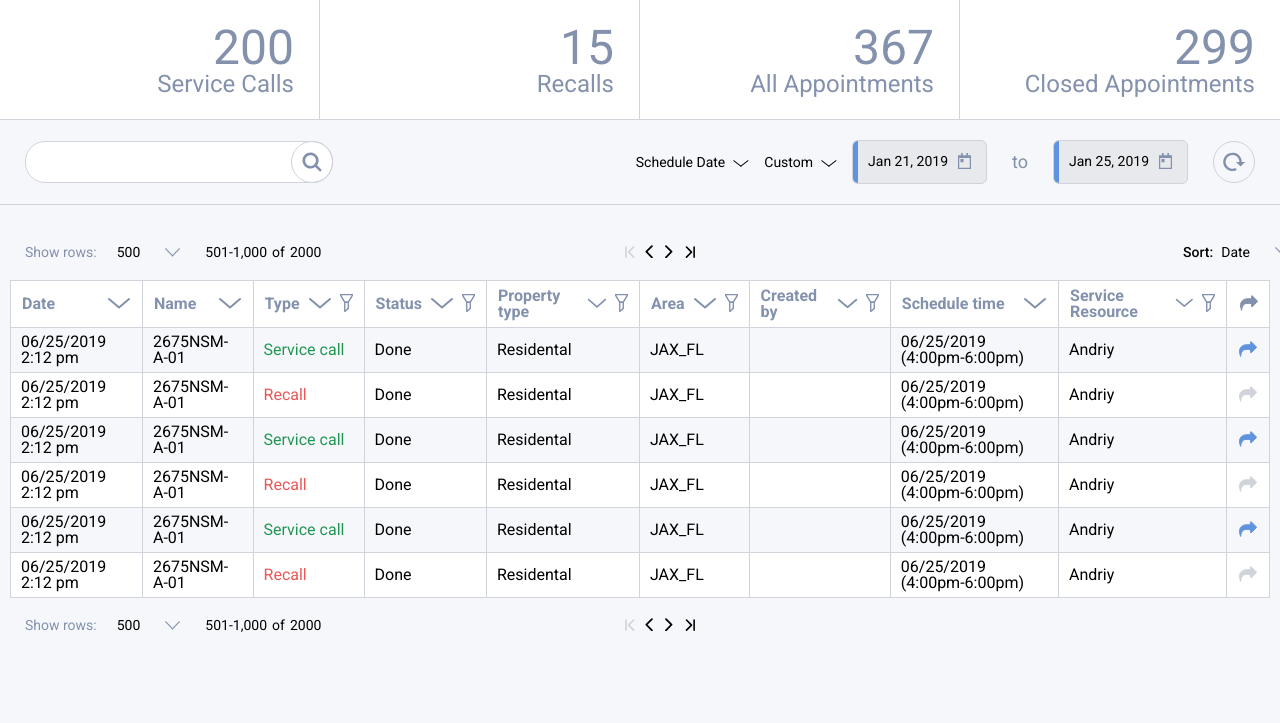
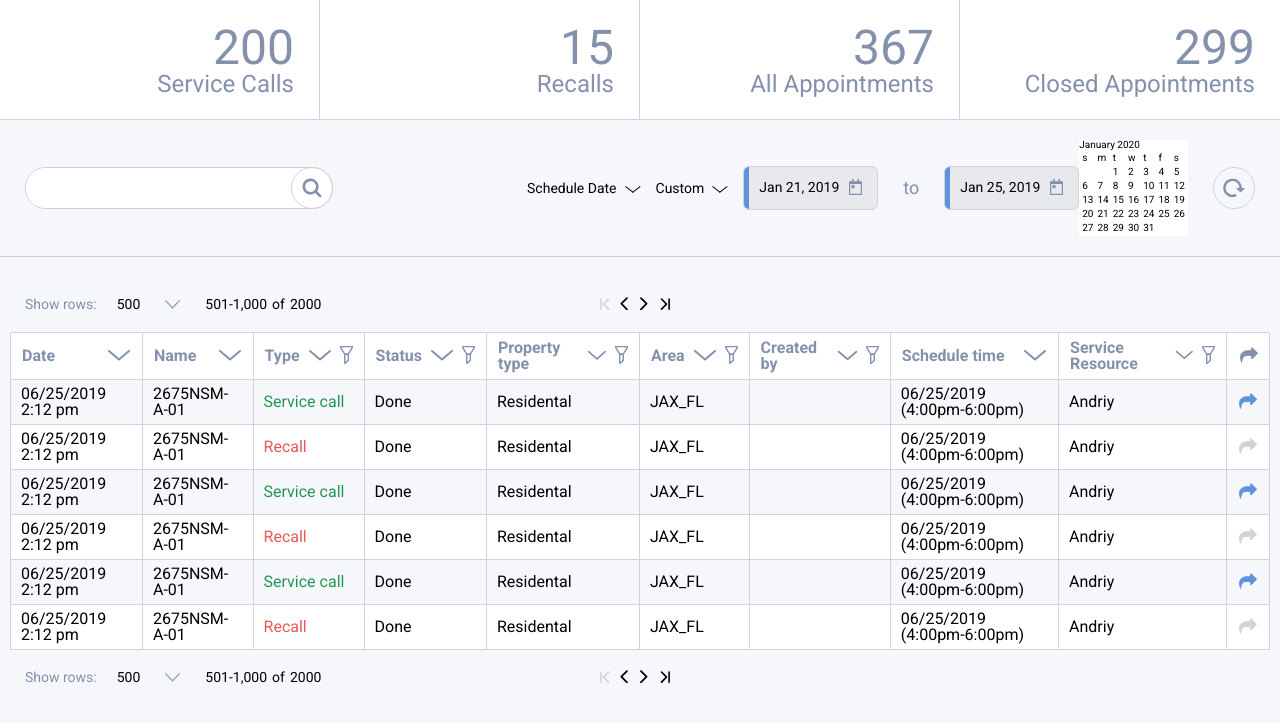
Before and after one commit to bzrov/bzrov.github.io, a PHP site: page / in a window 1280 px wide. Shown: the top 723 px of the page. Run offline with PHP 8.4, Linux system fonts and the light colour scheme.

Commit message:
upd appointments

```diff
--- a/appointments/css/main.css
+++ b/appointments/css/main.css
@@ -310,12 +311,14 @@ input {
 
 .controls__search {
   position: relative;
-  width: 100%; }
+  width: 100%;
+  cursor: pointer; }
 
 .search-field {
   width: 100%;
   height: 100%;
   min-height: 42px;
+  padding: 5px 50px 5px 20px;
   border-radius: 20px;
   border: 1px solid #D0D3DA; }
 
@@ -412,6 +416,9 @@ input {
   padding-right: 10px;
   font-size: 1.4em; }
 
+.calendar {
+  background-color: #ffffff; }
+
 .controls-mobile__item {
   display: none;
   -webkit-box-align: center;
@@ -428,8 +435,7 @@ input {
 .table-navigation {
   position: relative;
   width: 100%;
-  min-height: 15px;
-  margin: 0 25px; }
+  min-height: 15px; }
 
 .table-navigation__content {
   display: -webkit-box;
@@ -442,7 +448,7 @@ input {
           align-items: center;
   position: absolute;
   top: 0;
-  left: 0;
+  left: 25px;
   z-index: 1;
   font-size: 1.4em; }
 
@@ -746,16 +752,14 @@ input {
   padding-left: 8px; }
 
 .table-navigation-mobile__sort {
+  display: none;
   position: absolute;
   right: 15px;
-  display: -webkit-box;
-  display: -webkit-flex;
-  display: -ms-flexbox;
-  display: flex;
   -webkit-box-align: center;
   -webkit-align-items: center;
       -ms-flex-align: center;
-          align-items: center; }
+          align-items: center;
+  cursor: pointer; }
 
 .table-navigation-mobile__sort-label, .table-navigation-mobile__sort-text {
   font-size: 1.4em; }
--- a/appointments/index.html
+++ b/appointments/index.html
@@ -135,8 +135,67 @@
 				</div>
 				<div class="controls__date-picker-calendar calendar">
 					<div class="calendar__month">
+						<span>January 2020</span>
+					</div>
+					<div class="calendar__controlls">
 
 					</div>
+					<table class="calendar__table">
+						<tr class="calendar-table__row-week">
+							<td class="calendar-table__cell">s</td>
+							<td class="calendar-table__cell">m</td>
+							<td class="calendar-table__cell">t</td>
+							<td class="calendar-table__cell">w</td>
+							<td class="calendar-table__cell">t</td>
+							<td class="calendar-table__cell">f</td>
+							<td class="calendar-table__cell">s</td>
+						</tr>
+						<tr class="calendar-table__row-days">
+							<td class="calendar-table__cell calendar-table__cell-day"></td>
+							<td class="calendar-table__cell calendar-table__cell-day"></td>
+							<td class="calendar-table__cell calendar-table__cell-day">1</td>
+							<td class="calendar-table__cell calendar-table__cell-day">2</td>
+							<td class="calendar-table__cell calendar-table__cell-day">3</td>
+							<td class="calendar-table__cell calendar-table__cell-day">4</td>
+							<td class="calendar-table__cell calendar-table__cell-day">5</td>
+						</tr>
+						<tr class="calendar-table__row-days">
+							<td class="calendar-table__cell calendar-table__cell-day">6</td>
+							<td class="calendar-table__cell calendar-table__cell-day">7</td>
+							<td class="calendar-table__cell calendar-table__cell-day">8</td>
+							<td class="calendar-table__cell calendar-table__cell-day">9</td>
+							<td class="calendar-table__cell calendar-table__cell-day">10</td>
+							<td class="calendar-table__cell calendar-table__cell-day">11</td>
+							<td class="calendar-table__cell calendar-table__cell-day">12</td>
+						</tr>
+						<tr class="calendar-table__row-days">
+							<td class="calendar-table__cell calendar-table__cell-day">13</td>
+							<td class="calendar-table__cell calendar-table__cell-day">14</td>
+							<td class="calendar-table__cell calendar-table__cell-day">15</td>
+							<td class="calendar-table__cell calendar-table__cell-day">16</td>
+							<td class="calendar-table__cell calendar-table__cell-day">17</td>
+							<td class="calendar-table__cell calendar-table__cell-day">18</td>
+							<td class="calendar-table__cell calendar-table__cell-day">19</td>
+						</tr>
+						<tr class="calendar-table__row-days">
+							<td class="calendar-table__cell calendar-table__cell-day">20</td>
+							<td class="calendar-table__cell calendar-table__cell-day">21</td>
+							<td class="calendar-table__cell calendar-table__cell-day">22</td>
+							<td class="calendar-table__cell calendar-table__cell-day">23</td>
+							<td class="calendar-table__cell calendar-table__cell-day">24</td>
+							<td class="calendar-table__cell calendar-table__cell-day">25</td>
+							<td class="calendar-table__cell calendar-table__cell-day">26</td>
+						</tr>
+						<tr class="calendar-table__row-days">
+							<td class="calendar-table__cell calendar-table__cell-day">27</td>
+							<td class="calendar-table__cell calendar-table__cell-day">28</td>
+							<td class="calendar-table__cell calendar-table__cell-day">29</td>
+							<td class="calendar-table__cell calendar-table__cell-day">30</td>
+							<td class="calendar-table__cell calendar-table__cell-day">31</td>
+							<td class="calendar-table__cell calendar-table__cell-day"></td>
+							<td class="calendar-table__cell calendar-table__cell-day"></td>
+						</tr>
+					</table>
 				</div>
 			</div>
 			<div class="controls__reload reload">
@@ -233,8 +292,39 @@
 					<rect width="10.9063" height="1.17402" rx="0.587009" transform="matrix(-0.692167 0.721737 -0.49674 -0.8679 15 1.76892)" fill="#8391AD"/>
 				</svg>
 			</div>
-			<ul class="table-navigation-mobile__sort-list drop-list">
-
+			<ul class="table-navigation-mobile__sort-list sort-list drop-list">
+				<li class="drop-list__item sort-list__item selected">Date</li>
+				<li class="drop-list__item sort-list__item">Name</li>
+				<li class="drop-list__item sort-list__item">Type</li>
+				<li class="drop-list__item sort-list__item">Status</li>
+				<li class="drop-list__item sort-list__item">Property type</li>
+				<li class="drop-list__item sort-list__item">Area</li>
+				<li class="drop-list__item sort-list__item">Created by</li>
+				<li class="drop-list__item sort-list__item">Sсhedule time</li>
+				<li class="drop-list__item sort-list__item">Service Resource</li>
+				<li class="sort-list__sort-settings sort-settings">
+					<label class="sort-list__sort-settings-item sort-list__sort-settings-item_descending">
+						<svg width="15" height="10" viewBox="0 0 15 10" fill="none" xmlns="http://www.w3.org/2000/svg">
+							<rect width="10.9101" height="1.17367" rx="0.586834" transform="matrix(0.691321 0.722548 -0.497618 0.867396 0.584045 0.755127)" fill="#8391AD"></rect>
+							<rect width="10.9063" height="1.17402" rx="0.587009" transform="matrix(-0.692167 0.721737 -0.49674 -0.8679 15 1.76892)" fill="#8391AD"></rect>
+						</svg>
+						<input class="sort-list__sort-settings-checkbox" type="radio" checked="checked" name="radio">
+						<span class="sort-list__sort-settings-сheckmark" class="sort-list__sort-settings-сheckmark"></span>
+					</label>
+					<label class="sort-list__sort-settings-item sort-list__sort-settings-item_ascending">
+						<svg width="15" height="10" viewBox="0 0 15 10" fill="none" xmlns="http://www.w3.org/2000/svg">
+							<rect width="10.9101" height="1.17367" rx="0.586834" transform="matrix(0.691321 0.722548 -0.497618 0.867396 0.584045 0.755127)" fill="#8391AD"></rect>
+							<rect width="10.9063" height="1.17402" rx="0.587009" transform="matrix(-0.692167 0.721737 -0.49674 -0.8679 15 1.76892)" fill="#8391AD"></rect>
+						</svg>
+						<input class="sort-list__sort-settings-checkbox" type="radio" name="radio">
+						<span class="sort-list__sort-settings-сheckmark"></span>
+					</label>
+				</li>
+				<li class="sort-list__sort-btn-wrapper">
+					<button class="sort-list__sort-btn">
+						Sort
+					</button>
+				</li>
 			</ul>
 		</div>
 	</section>
@@ -290,7 +380,7 @@
 							<ul class="table__filter-list drop-list">
 								<li class="drop-list__item table__filter-item ">
 									<label class="filter-item">All
-										<input class="filter-item__checkbox" type="checkbox">
+										<input class="filter-item__checkbox filter-item__checkbox_all" type="checkbox">
 										<span class="filter-item__checkmark"></span>
 									</label>
 								</li>
--- a/appointments/js/main.js
+++ b/appointments/js/main.js
@@ -27,9 +27,15 @@ const
     tableFilterBtn = document.querySelector('.table__filter-btn')
     tableFilterList = document.querySelector('.table__filter-list')
 
+
+    tableMobileSort = document.querySelector('.table-navigation-mobile__sort')
+    tableMobileSortList = document.querySelector('.table-navigation-mobile__sort-list')
+    tableMobileSortItems = document.querySelectorAll('.sort-list__item')
+    tableMobileSortText = document.querySelector('.table-navigation-mobile__sort-text')
+
+
     //DATE VIEW HANDLERS
     dateView.addEventListener('click', function() {
-        console.log('test')
         if (!dateView.classList.contains('open')) {
             dateView.classList.add('open');
             dateViewList.classList.add('visible');
@@ -51,6 +57,7 @@ const
           dateViewText.textContent = itemText;
         });
       }
+
     //DATE PERIOD HANDLERS
     datePeriod.addEventListener('click', function() {
         if (!datePeriod.classList.contains('open')) {
@@ -74,6 +81,7 @@ const
           datePeriodText.textContent = itemText;
         });
       }
+
     //ROWS NUMBER HANDLERS
     rowsNumber.addEventListener('click', function() {
         if (!rowsArrow.classList.contains('table-navigation__rows-amount-btn_open') && !rowsNumberList.classList.contains('show')) {
@@ -140,3 +148,36 @@ const
           rowsNumberListDown.classList.remove('visible');
         });
       }
+    //TABLE NAVIGATION MOBILE SORT
+    tableMobileSort.addEventListener('click', function(e) {
+        if (!tableMobileSort.classList.contains('open')) {
+            tableMobileSort.classList.add('open');
+            tableMobileSortList.classList.add('visible');
+        }
+        if(e.target.classList.contains('sort-list__sort-btn')){
+            tableMobileSort.classList.remove('open');
+            tableMobileSortList.classList.remove('visible');
+        }
+    })
+    for (let i = 0; i < tableMobileSortItems.length; i++) {
+        tableMobileSortItems[i].addEventListener('click', function() {
+          if (!tableMobileSortItems[i].classList.contains('selected')) { tableMobileSortItems[i].classList.add('selected'); }
+          for (let j = i - 1; j >=0; j--) {
+            if (tableMobileSortItems[j].classList.contains('selected')) { tableMobileSortItems[j].classList.remove('selected'); }
+          }
+          for (let k = i + 1; k < tableMobileSortItems.length; k++) {
+            if (tableMobileSortItems[k].classList.contains('selected')) { tableMobileSortItems[k].classList.remove('selected'); }
+          }
+          let itemText = tableMobileSortItems[i].textContent;
+          tableMobileSortText.textContent = itemText;
+        });
+      }
+    //TABLE FILTER
+    tableFilterBtn.addEventListener('click', function(e) {
+        tableFilterList =  e.currentTarget.parentNode.querySelector('.table__filter-list')
+        if (!tableFilterList.classList.contains('visible')) {
+            tableFilterList.classList.add('visible');
+          } else {
+            tableFilterList.classList.remove('visible');
+          }
+    })
```
Also changed, not shown: other parts of appointments/css/main.css (+90 -4 lines), 1 other file.
